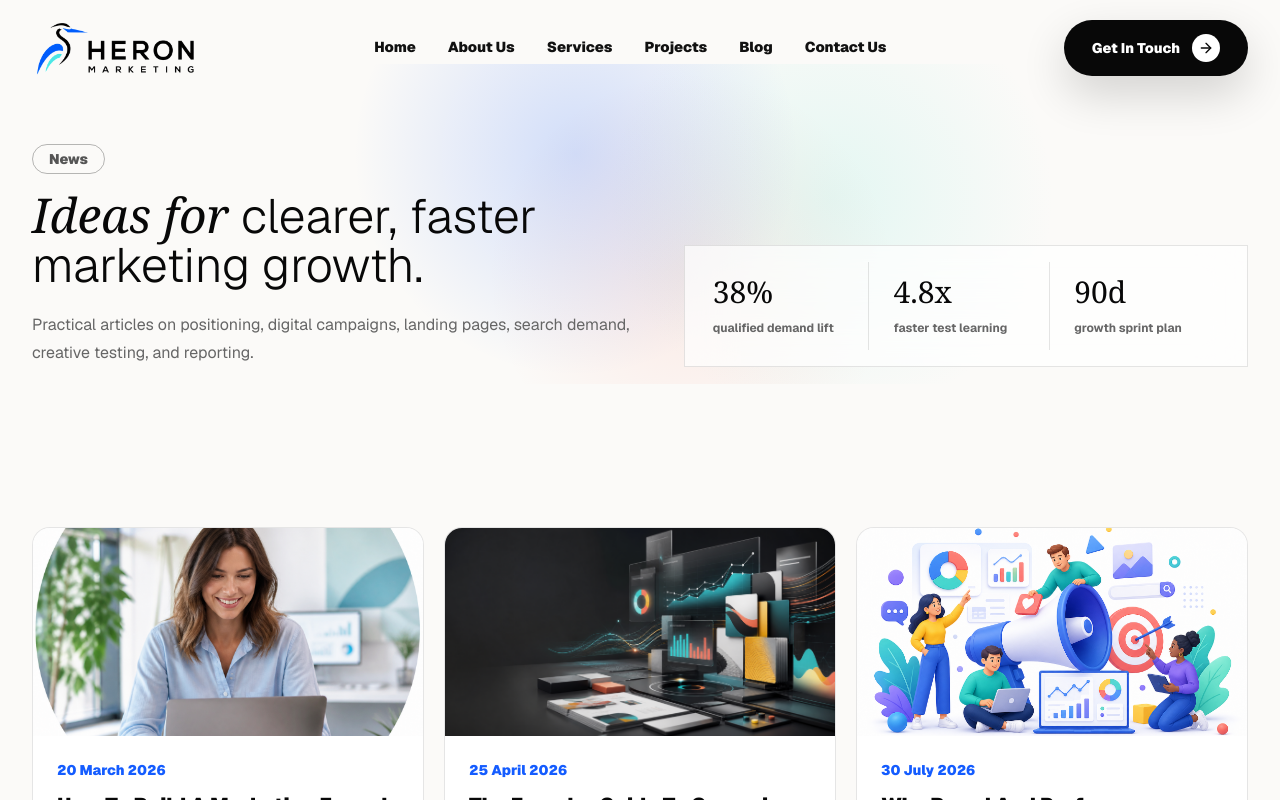
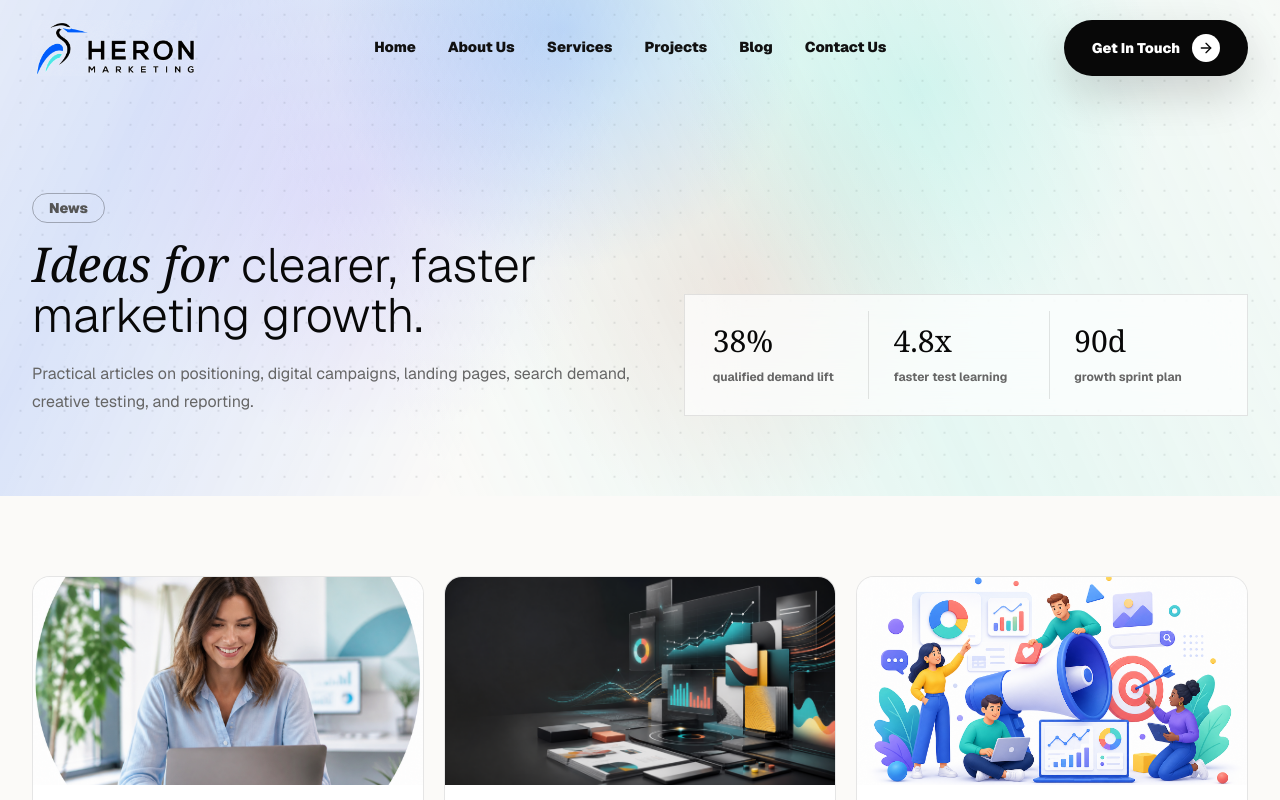
Before and after one commit to hammadi19/Heron, a Next.js app: page /blog in a window 1280 px wide. Shown: the top 800 px of the page. Built offline with nearby package versions, Linux system fonts and the light colour scheme.

Commit message:
Overlay header on subpage heroes

```diff
--- a/components/site/shared.tsx
+++ b/components/site/shared.tsx
@@ -110,9 +110,10 @@ export function PageHero({
   copy: string;
 }) {
   return (
-    <section className="relative isolate overflow-hidden bg-[#fbfaf8] text-[#080808]">
-      <div className="absolute inset-x-0 top-16 h-[20rem] bg-[radial-gradient(circle_at_45%_28%,rgba(20,92,255,.18),transparent_30%),radial-gradient(circle_at_65%_42%,rgba(124,232,217,.18),transparent_26%),radial-gradient(circle_at_54%_66%,rgba(255,112,88,.12),transparent_28%)]" />
-      <div className="relative z-10 mx-auto grid max-w-[92rem] gap-7 px-4 pb-12 pt-28 sm:px-8 sm:pt-32 lg:grid-cols-[1.05fr_0.95fr] lg:items-end lg:pb-20 lg:pt-36">
+    <section className="relative isolate flex min-h-[58vh] overflow-hidden bg-[#fbfaf8] text-[#080808] sm:min-h-[62vh]">
+      <div className="absolute inset-0 bg-[radial-gradient(circle_at_44%_6%,rgba(20,92,255,.18),transparent_28%),radial-gradient(circle_at_72%_18%,rgba(124,232,217,.18),transparent_24%),radial-gradient(circle_at_58%_58%,rgba(255,112,88,.12),transparent_29%),radial-gradient(circle_at_28%_36%,rgba(170,124,255,.13),transparent_27%)] sm:bg-[radial-gradient(circle_at_44%_6%,rgba(20,92,255,.22),transparent_28%),radial-gradient(circle_at_72%_18%,rgba(124,232,217,.22),transparent_24%),radial-gradient(circle_at_58%_58%,rgba(255,112,88,.15),transparent_29%),radial-gradient(circle_at_28%_36%,rgba(170,124,255,.16),transparent_27%)]" />
+      <div className="hero-hover-field pointer-events-none absolute inset-0 opacity-70" />
+      <div className="relative z-10 mx-auto grid w-full max-w-[92rem] self-end gap-7 px-4 pb-12 pt-32 sm:px-8 sm:pb-14 sm:pt-36 lg:grid-cols-[1.05fr_0.95fr] lg:items-end lg:pb-20 lg:pt-40">
         <div>
           <Eyebrow>{eyebrow}</Eyebrow>
           <h1 className="mt-4 max-w-4xl text-4xl font-light leading-[1.03] tracking-normal sm:text-5xl">
```
